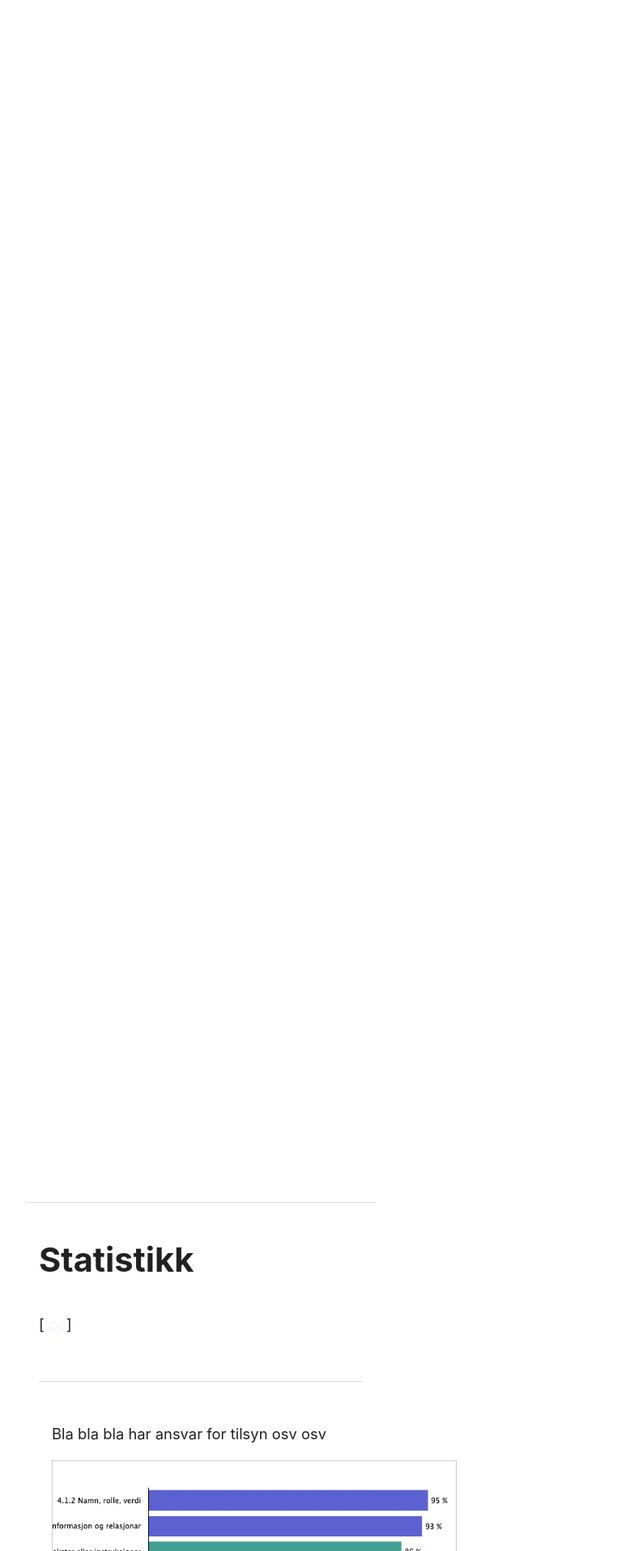
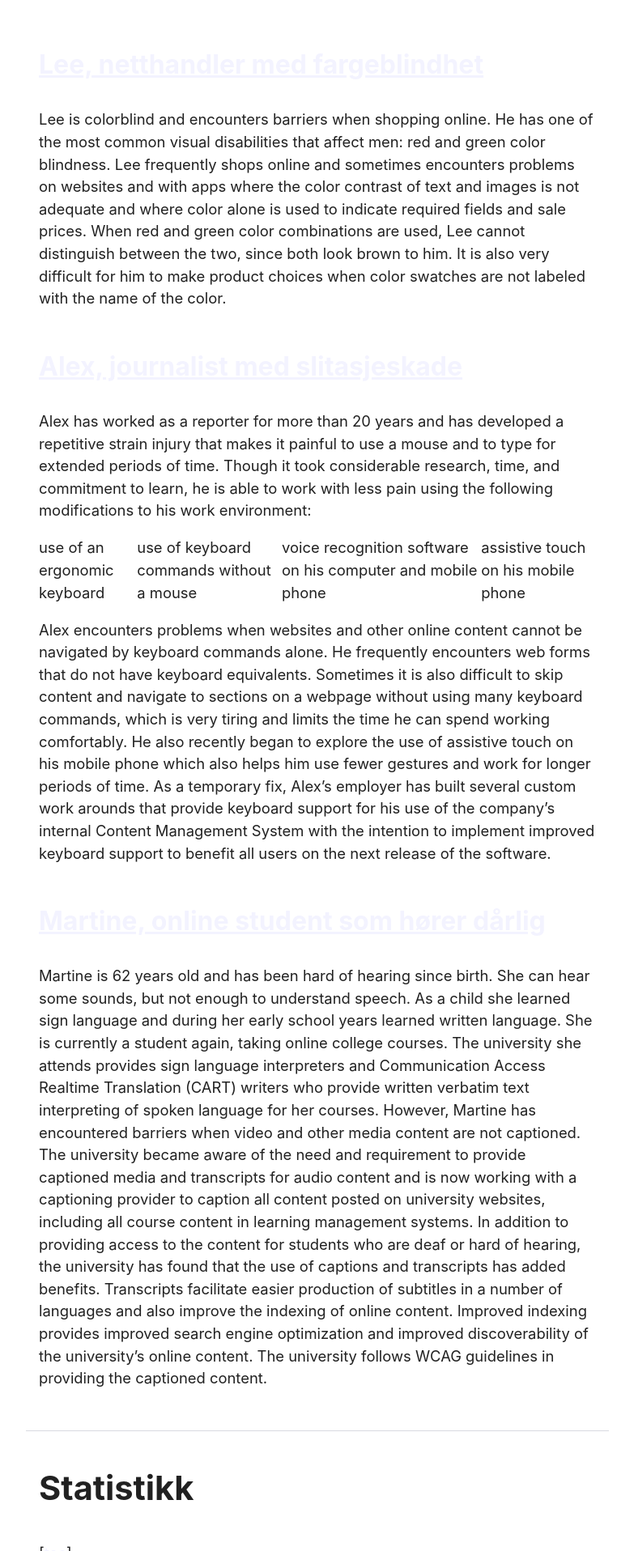
Before and after one commit to skaihigh/uu-workshop, a React (Vite) app in the folder uu-workshop/: page /lysbilder in a window 1280 px wide. Shown: the part 2044-3960 px from the top of the page at 81% size, without its empty margins (248-1031 px from the left). Built offline with nearby package versions, Linux system fonts and the light colour scheme.

Commit message:
personas temp innhold

```diff
--- a/uu-workshop/src/app.scss
+++ b/uu-workshop/src/app.scss
@@ -7,8 +7,8 @@ p {
 main {
   aside {
   }
-  > section,
-  h1 {
+  section:nth-of-type(1),
+  h1:nth-of-type(1) {
     max-width: 60%;
   }
 
--- a/uu-workshop/src/slides/Personas.tsx
+++ b/uu-workshop/src/slides/Personas.tsx
@@ -1,3 +1,86 @@
 export function Personas(): JSX.Element {
-  return <></>
+  // https://www.w3.org/WAI/people-use-web/user-stories/
+  return (
+    <>
+      <h3>
+        <a href="https://www.w3.org/WAI/people-use-web/user-stories/#shopper">
+          Lee, netthandler med fargeblindhet
+        </a>
+      </h3>
+      <p>
+        Lee is colorblind and encounters barriers when shopping online. He has
+        one of the most common visual disabilities that affect men: red and
+        green color blindness. Lee frequently shops online and sometimes
+        encounters problems on websites and with apps where the color contrast
+        of text and images is not adequate and where color alone is used to
+        indicate required fields and sale prices. When red and green color
+        combinations are used, Lee cannot distinguish between the two, since
+        both look brown to him. It is also very difficult for him to make
+        product choices when color swatches are not labeled with the name of the
+        color.
+      </p>
+
+      <h3>
+        <a href="https://www.w3.org/WAI/people-use-web/user-stories/#reporter">
+          Alex, journalist med slitasjeskade
+        </a>
+      </h3>
+      <p>
+        Alex has worked as a reporter for more than 20 years and has developed a
+        repetitive strain injury that makes it painful to use a mouse and to
+        type for extended periods of time. Though it took considerable research,
+        time, and commitment to learn, he is able to work with less pain using
+        the following modifications to his work environment:
+      </p>
+      <ul>
+        <li>use of an ergonomic keyboard</li>
+        <li>use of keyboard commands without a mouse</li>
+        <li>voice recognition software on his computer and mobile phone</li>
+        <li>assistive touch on his mobile phone</li>
+      </ul>
+      <p>
+        Alex encounters problems when websites and other online content cannot
+        be navigated by keyboard commands alone. He frequently encounters web
+        forms that do not have keyboard equivalents. Sometimes it is also
+        difficult to skip content and navigate to sections on a webpage without
+        using many keyboard commands, which is very tiring and limits the time
+        he can spend working comfortably. He also recently began to explore the
+        use of assistive touch on his mobile phone which also helps him use
+        fewer gestures and work for longer periods of time. As a temporary fix,
+        Alex’s employer has built several custom work arounds that provide
+        keyboard support for his use of the company’s internal Content
+        Management System with the intention to implement improved keyboard
+        support to benefit all users on the next release of the software.
+      </p>
+
+      <h3>
+        <a href="https://www.w3.org/WAI/people-use-web/user-stories/#onlinestudent">
+          Martine, online student som hører dårlig
+        </a>
+      </h3>
+      <p>
+        Martine is 62 years old and has been hard of hearing since birth. She
+        can hear some sounds, but not enough to understand speech. As a child
+        she learned sign language and during her early school years learned
+        written language. She is currently a student again, taking online
+        college courses. The university she attends provides sign language
+        interpreters and Communication Access Realtime Translation (CART)
+        writers who provide written verbatim text interpreting of spoken
+        language for her courses. However, Martine has encountered barriers when
+        video and other media content are not captioned. The university became
+        aware of the need and requirement to provide captioned media and
+        transcripts for audio content and is now working with a captioning
+        provider to caption all content posted on university websites, including
+        all course content in learning management systems. In addition to
+        providing access to the content for students who are deaf or hard of
+        hearing, the university has found that the use of captions and
+        transcripts has added benefits. Transcripts facilitate easier production
+        of subtitles in a number of languages and also improve the indexing of
+        online content. Improved indexing provides improved search engine
+        optimization and improved discoverability of the university’s online
+        content. The university follows WCAG guidelines in providing the
+        captioned content.
+      </p>
+    </>
+  )
 }
```
